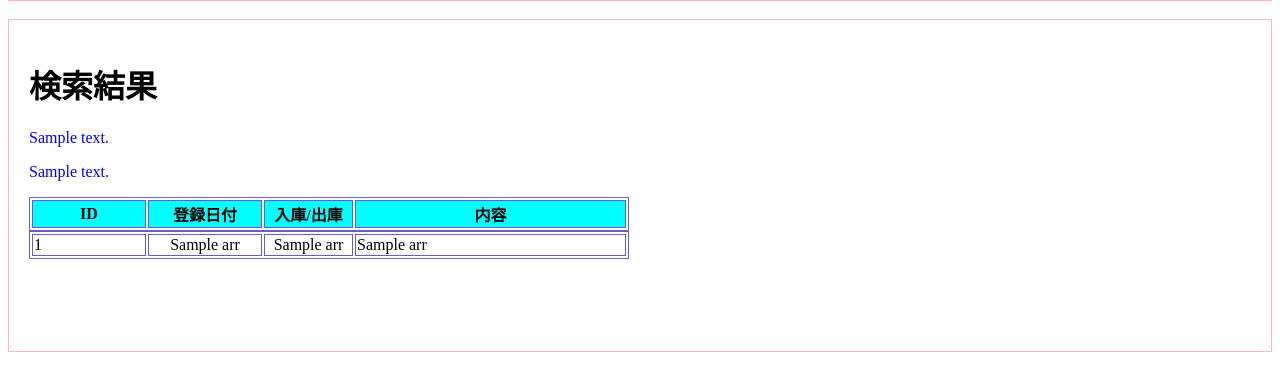
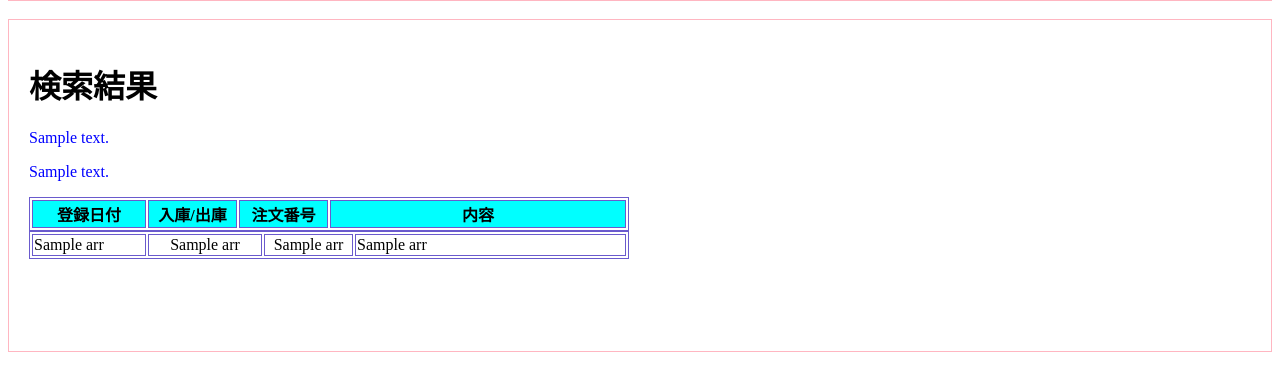
Before and after one commit to MCOkano/WebAppDEMO, a Flask app: template templates/page.html in a window 1280 px wide. Shown: the part 389-780 px from the top of the page. Run offline with Flask 2, Linux system fonts and the light colour scheme; the template is opened without the code that fills it: most values are stand-ins (such as "Sample title", 1, 10 or a date in 2020); lists and menus that the app fills with data are empty.

Commit message:
アプリ更新

```diff
--- a/application.py
+++ b/application.py
@@ -52,10 +52,10 @@ def main_page_POST():
             if searchdate == r[1]:
                 if search_kind != 'なし':
                     if search_kind == r[2]:
-                        add_data = r[0] , r[1] , r[2] , r[3]
+                        add_data = r[0] , r[1] , r[2] , r[3],r[4]
                         rows2.append(add_data)
                 else:
-                    add_data = r[0] , r[1] , r[2] , r[3]
+                    add_data = r[0] , r[1] , r[2] , r[3],r[4]
                     rows2.append(add_data)
                 print(rows2)
 
@@ -72,10 +72,10 @@ def main_page_POST():
         for r in rows:
             if search_kind != 'なし':
                 if search_kind == r[2]:
-                    add_data = r[0] , r[1] , r[2] , r[3]
+                    add_data = r[0] , r[1] , r[2] , r[3],r[4]
                     rows2.append(add_data)
             else:
-                add_data = r[0] , r[1] , r[2] , r[3]
+                add_data = r[0] , r[1] , r[2] , r[3],r[4]
                 rows2.append(add_data)
                 print(rows2)
 
--- a/templates/page.html
+++ b/templates/page.html
@@ -37,9 +37,9 @@
 
          <table border="1" bordercolor = #6A5ACD width="600">
             <tr bgcolor=#00FFFF>
-               <th width="110">ID</th>
                <th width="110">登録日付</th>
                <th width="85">入庫/出庫</th>
+               <th width="85">注文番号</th>
                <th>内容</th>
             </tr>
          </table>
@@ -48,10 +48,10 @@
             <table border="1" bordercolor = #6A5ACD width="600">
                {% for i in arr %}
                   <tr>
-                     <td width="110">{{ i[0] }}</td>
-                     <td width="110" align="center">{{ i[1] }}</td>
-                     <td width="85" align="center">{{ i[2] }}</td>
-                     <td>{{ i[3] }}</td>
+                     <td width="110">{{ i[1] }}</td>
+                     <td width="110" align="center">{{ i[2] }}</td>
+                     <td width="85" align="center">{{ i[3] }}</td>
+                     <td>{{ i[4] }}</td>
                   </tr>
                {% endfor %}
 
```
